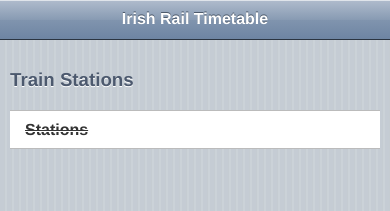
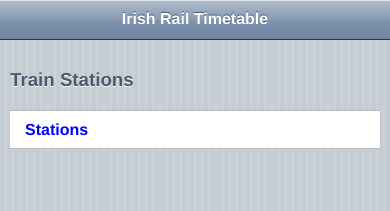
Before and after one commit to snmaher/traintimetableapp, a plain HTML site: page site/public/index.html in a window 390 px wide. Shown: the top 211 px of the page. Drawn offline with Linux system fonts and the light colour scheme; no server answers.

Commit message:
source code

```diff
--- a/site/public/index.html
+++ b/site/public/index.html
@@ -43,7 +43,7 @@
     <ul id="alllist" data-role="listview">
       <li>
 
-        <span class="text" style="text-decoration:{{swipeon ? 'line-through' :'none'}}">{{-listtext}}</span>
+        <span class="text" style="color:{{swipeon ? 'blue' :'black'}}">{{-listtext}}</span>
          <!--<div id="delete_tm" class="delete" style="display:{{swipeon ? 'inline' :'none'}}">Delete</div>-->
       </li>
     </ul>
```
